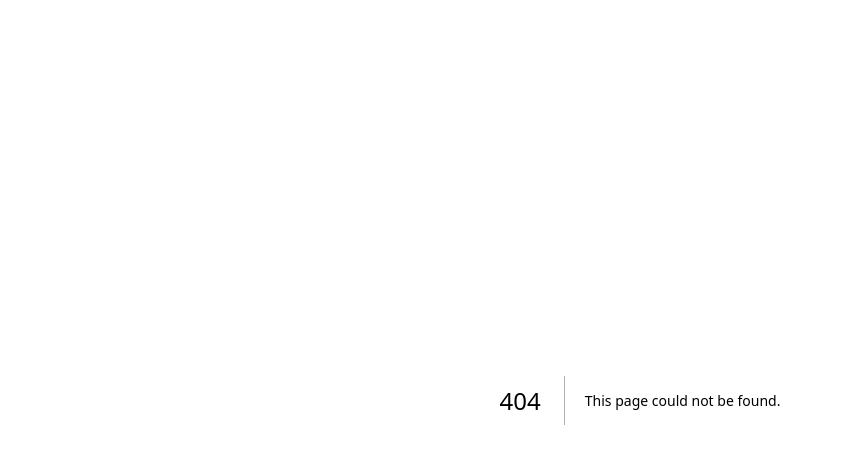
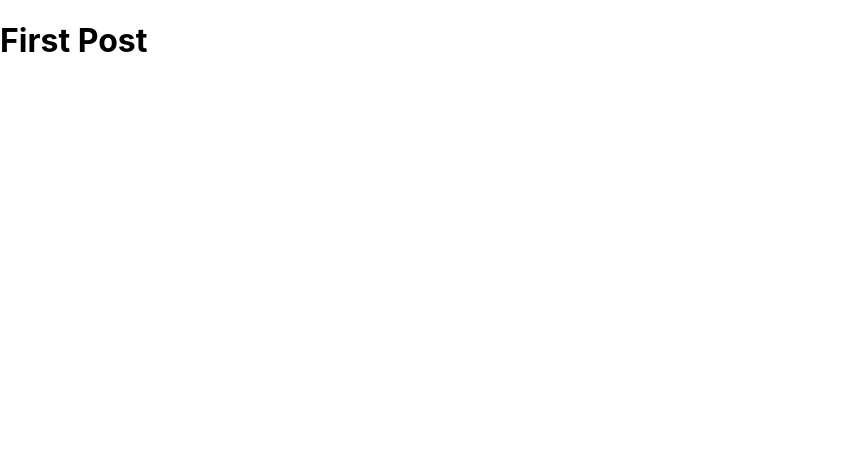
Before and after one commit to takubii/nextjs-blog-tutorial, a Next.js app: page /posts/first-post in a window 1280 px wide. Before the commit this address had no page. Shown: the top 464 px of the page, without its empty margins (0-841 px from the left). Built offline with nearby package versions, Linux system fonts and the light colour scheme.

Commit message:
[add]/posts/first-postにアクセスできるページを作成

```diff
--- /dev/null
+++ b/src/app/posts/first-post/page.tsx
@@ -0,0 +1,3 @@
+export default async function Page() {
+  return <h1>First Post</h1>;
+}
```
